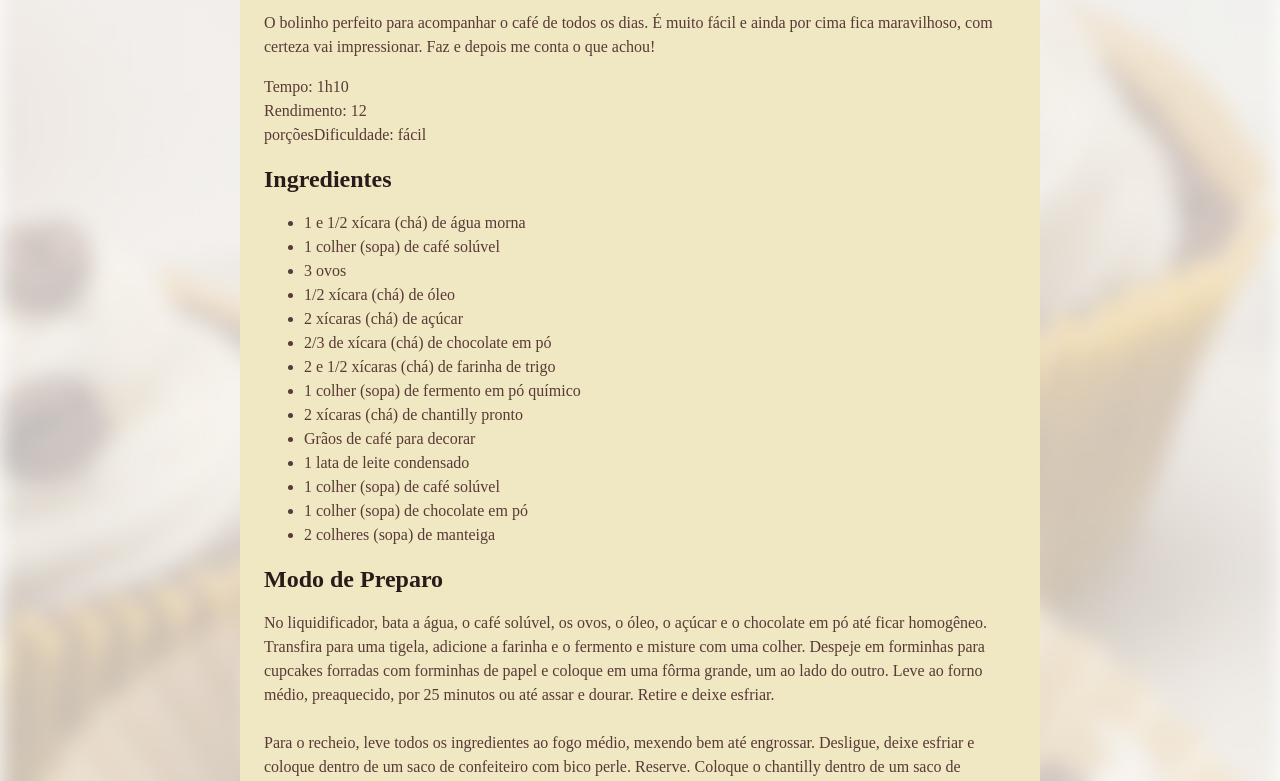
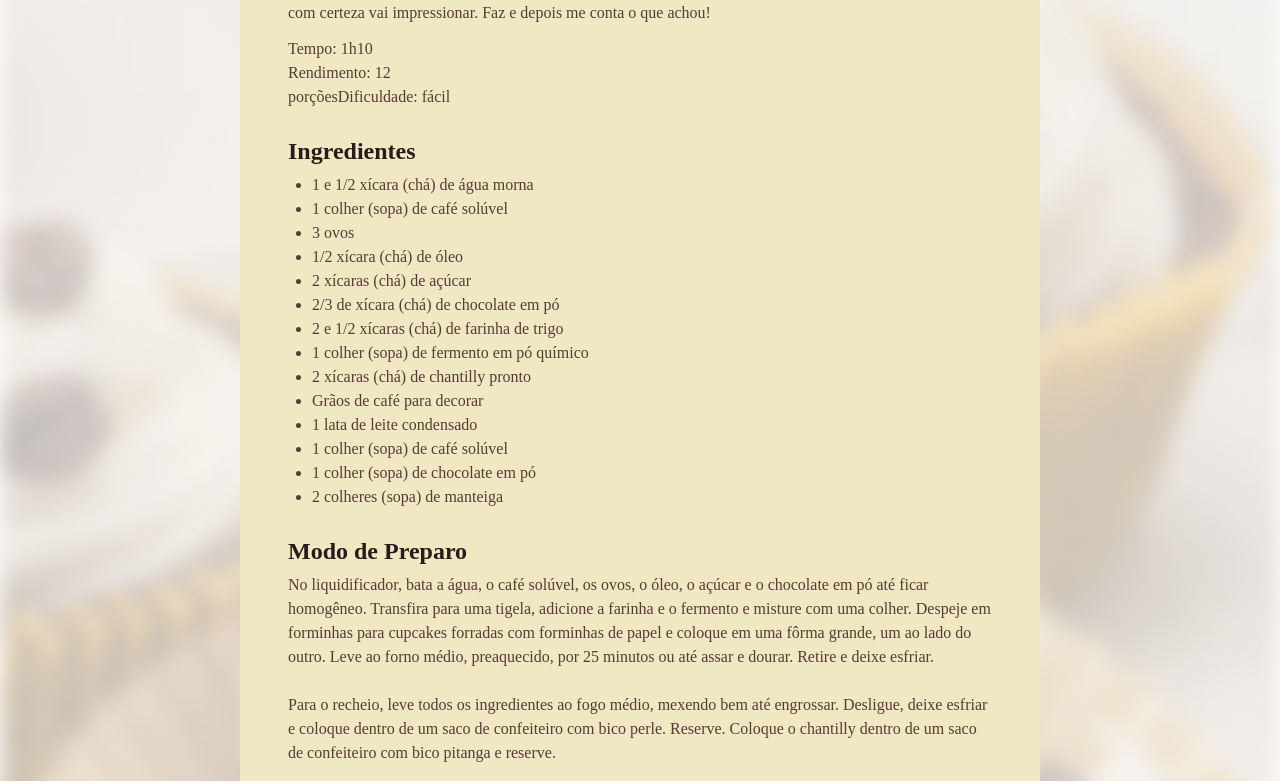
Before and after one commit to RodrigoSantos-Fonseca/Projeto--Receita, a plain HTML site: page index.html in a window 1280 px wide. Shown: the part 207-988 px from the top of the page. Drawn offline with Linux system fonts and the light colour scheme; a web font is replaced by a local one.

Commit message:
customizando espaço

```diff
--- a/style.css
+++ b/style.css
@@ -1,3 +1,9 @@
+*{
+  margin: 0;
+  padding: 0;
+}
+
+
 :root{
   font-family: "Alice", serif;
   line-height: 150%;
@@ -25,6 +31,20 @@ img{
   border-radius: 16px;
 }
 
+main{
+  padding: 24px;
+}
+
+section + section{
+  margin-top: 24px;
+}
+
+
+#about p + p{
+  margin-top: 12px;
+}
+
+
 h1{
   line-height: 140%;
   font-size: 40px;
@@ -32,8 +52,16 @@ h1{
 
 h2{
   font-size: 24px;
+
 }
 
 h1,h2{
-  color: #291b1a
+  color: #291b1a;
+  margin-bottom: 4px;
+  line-height: 150%;
 }
+
+
+ul{
+  padding-left: 24px;
+}
```
